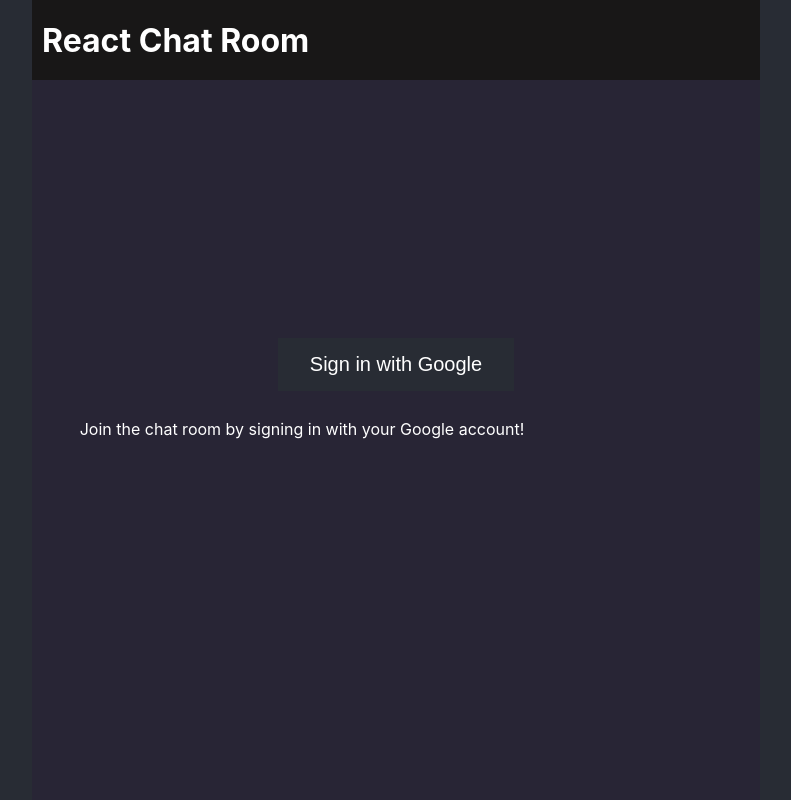
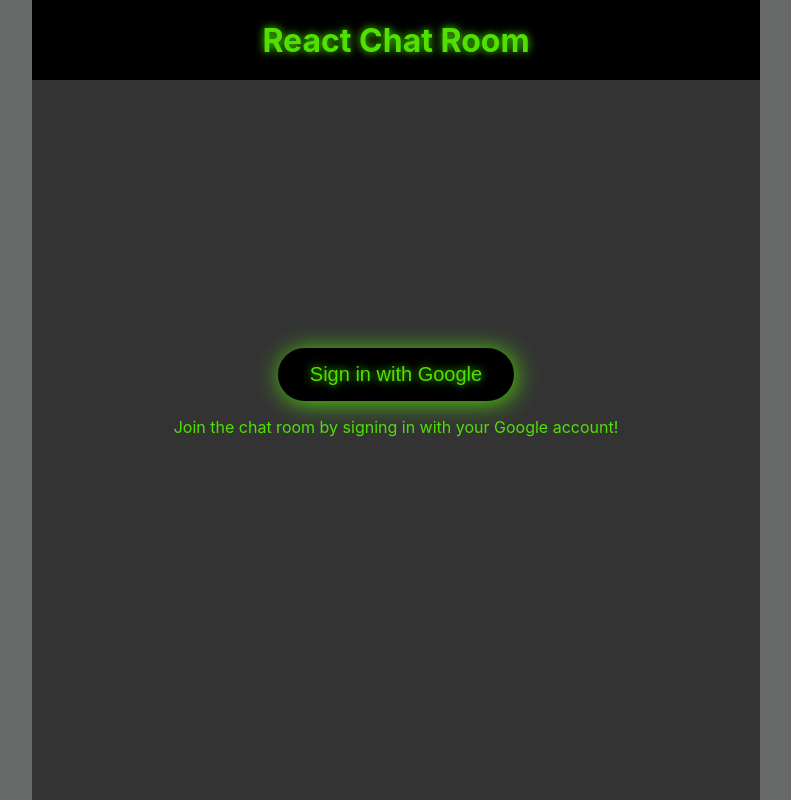
Before and after one commit to kevinsvanback/chat-room-app, a React (Create React App) app: page / in a window 1280 px wide. Shown: the whole page, without its empty margins (244-1035 px from the left). Built offline with nearby package versions, Linux system fonts and the light colour scheme; no server answers.

Commit message:
style updates

```diff
--- a/src/App.css
+++ b/src/App.css
@@ -1,7 +1,3 @@
-/* body {
-  background-color: #282c34;
-} */
-
 .App {
   text-align: center;
   max-width: 728px;
@@ -9,17 +5,18 @@
 }
 
 .App header {
-  background-color: #181717;
+  background-color: #000;
   height: 10vh;
   min-height: 50px;
-  color: white;
+  color: #50e100;
+  text-shadow: 0px 0px 8px #50e100;
   position: fixed;
   width: 100%;
   max-width: 728px;
   top: 0;
   display: flex;
   align-items: center;
-  justify-content: space-between;
+  justify-content: center;
   z-index: 99;
   padding: 10px;
   box-sizing: border-box;
@@ -30,118 +27,5 @@
   flex-direction: column;
   justify-content: center;
   min-height: 100vh;
-  background-color: rgb(40, 37, 53);
+  background-color: #333;
 }
-
-/* main {
-  padding: 10px;
-  height: 80vh;
-  margin: 10vh 0 10vh;
-  overflow-y: scroll;
-  display: flex;
-  flex-direction: column;
-}
-
-main::-webkit-scrollbar {
-  width: 0.25rem;
-}
-
-main::-webkit-scrollbar-track {
-  background: #1e1e24;
-}
-
-main::-webkit-scrollbar-thumb {
-  background: #6649b8;
-} */
-
-/* form {
-  height: 10vh;
-  position: fixed;
-  bottom: 0;
-  background-color: rgb(24, 23, 23);
-  width: 100%;
-  max-width: 728px;
-  display: flex;
-  font-size: 1.5rem;
-}
-
-form button {
-  width: 20%;
-  background-color: rgb(56, 56, 143);
-} */
-
-
-/* input {
-  line-height: 1.5;
-  width: 100%;
-  font-size: 1.5rem;
-  background: rgb(58, 58, 58);
-  color: white;
-  outline: none;
-  border: none;
-  padding: 0 10px;
-}
-
-button {
-  background-color: #282c34;
-  border: none;
-  color: white;
-  padding: 15px 32px;
-  text-align: center;
-  text-decoration: none;
-  display: inline-block;
-  cursor: pointer;
-  font-size: 1.25rem;
-} */
-
-/* button:disabled {
-  opacity: 0.5;
-  cursor: not-allowed;
-} */
-
-
-/* .sign-in {
-  color: #282c34;
-  background: white;
-  max-width: 400px;
-  margin: 0 auto;
-} */
-
-
-/* p {
-  max-width: 500px;
-  margin-bottom: 12px;
-  line-height: 24px;
-  padding: 10px 20px;
-  border-radius: 25px;
-  position: relative;
-  color: white;
-  text-align: center;
-} */
-
-/* .message {
-  display: flex;
-  align-items: center;
-}
-
-
-.sent {
-  flex-direction: row-reverse;
-}
-
-.sent p {
-  color: white;
-  background: #0b93f6;
-  align-self: flex-end;
-}
-.received p {
-  background: #e5e5ea;
-  color: black;
-} */
-
-/* img {
-  width: 40px;
-  height: 40px;
-  border-radius: 50%;
-  margin: 2px 5px;
-} */
--- a/src/App.js
+++ b/src/App.js
@@ -10,6 +10,7 @@ const App = () => {
 
   return (
     <div className="App">
+
       <header>
         <h1>React Chat Room</h1>
         <SignOut />
--- a/src/components/ChatMessage.js
+++ b/src/components/ChatMessage.js
@@ -10,12 +10,12 @@ const ChatMessage = (props) => {
         uid === firebaseAuth.currentUser.uid
           ?
           <div className={`${styles.message} ${styles.sent}`}>
-            <img className={styles.profileImg} src={photoURL || 'https://api.adorable.io/avatars/23/abott@adorable.png'} />
+            <img className={styles.profileImg} src={photoURL || 'https://api.adorable.io/avatars/23/abott@adorable.png'} alt=':(' />
             <p>{text}</p>
           </div>
           :
           <div className={`${styles.message} ${styles.received}`}>
-            <img className={styles.profileImg} src={photoURL || 'https://api.adorable.io/avatars/23/abott@adorable.png'} />
+            <img className={styles.profileImg} src={photoURL || 'https://api.adorable.io/avatars/23/abott@adorable.png'} alt=':(' />
             <p>{text}</p>
           </div>
       }
--- a/src/components/SignIn.module.css
+++ b/src/components/SignIn.module.css
@@ -1,11 +1,12 @@
 .signIn {
-  color: #282c34;
-  background: white;
+  color: #50e100;
+  box-shadow: 2px 2px 25px -1px #50e100;
+  text-shadow: 0px 0px 8px #50e100;
+  border-radius: 100px;
   max-width: 400px;
   margin: 0 auto;
-  background-color: #282c34;
+  background-color: #000;
   border: none;
-  color: white;
   padding: 15px 32px;
   text-align: center;
   text-decoration: none;
--- a/src/index.css
+++ b/src/index.css
@@ -1,5 +1,6 @@
 body {
   margin: 0;
+  padding: 0;
   font-family: -apple-system, BlinkMacSystemFont, 'Segoe UI', 'Roboto', 'Oxygen',
     'Ubuntu', 'Cantarell', 'Fira Sans', 'Droid Sans', 'Helvetica Neue',
     sans-serif;
@@ -13,16 +14,10 @@ code {
 }
 
 body {
-  background-color: #282c34;
+  background-color: #686969;
 }
 
 p {
-  max-width: 500px;
-  margin-bottom: 12px;
-  line-height: 24px;
-  padding: 10px 20px;
-  border-radius: 25px;
-  position: relative;
-  color: white;
+  color: #50e100;
   text-align: center;
 }
```
